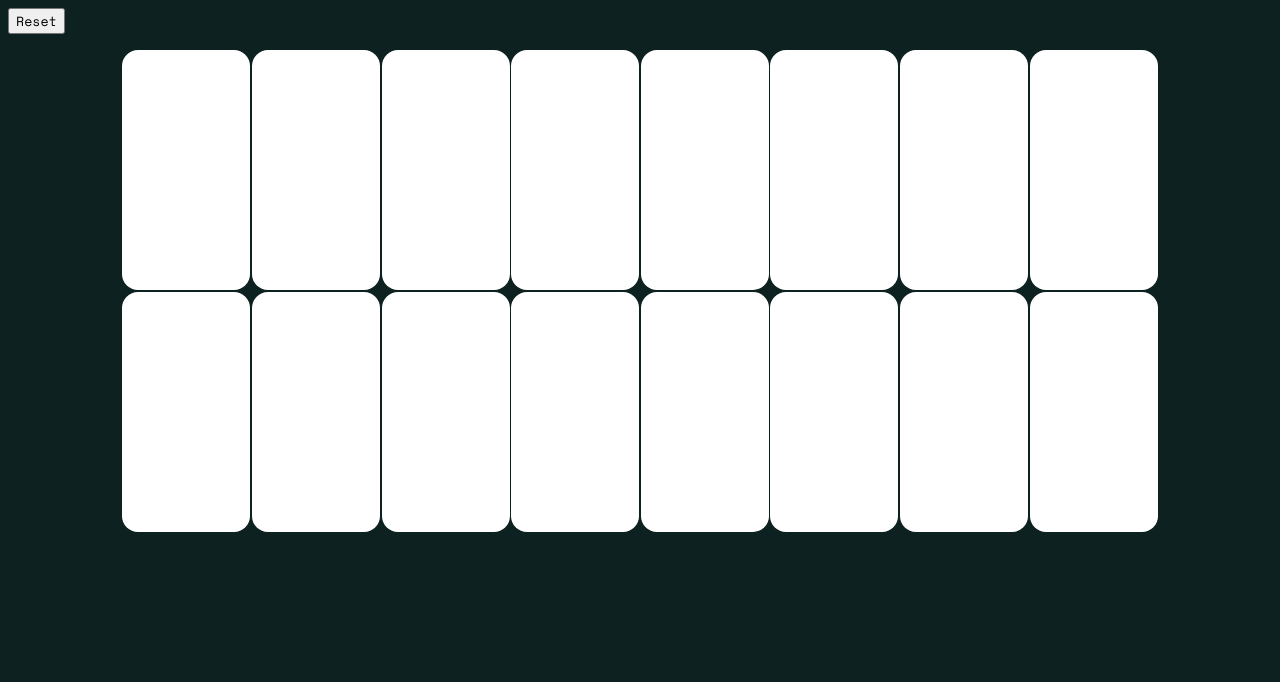
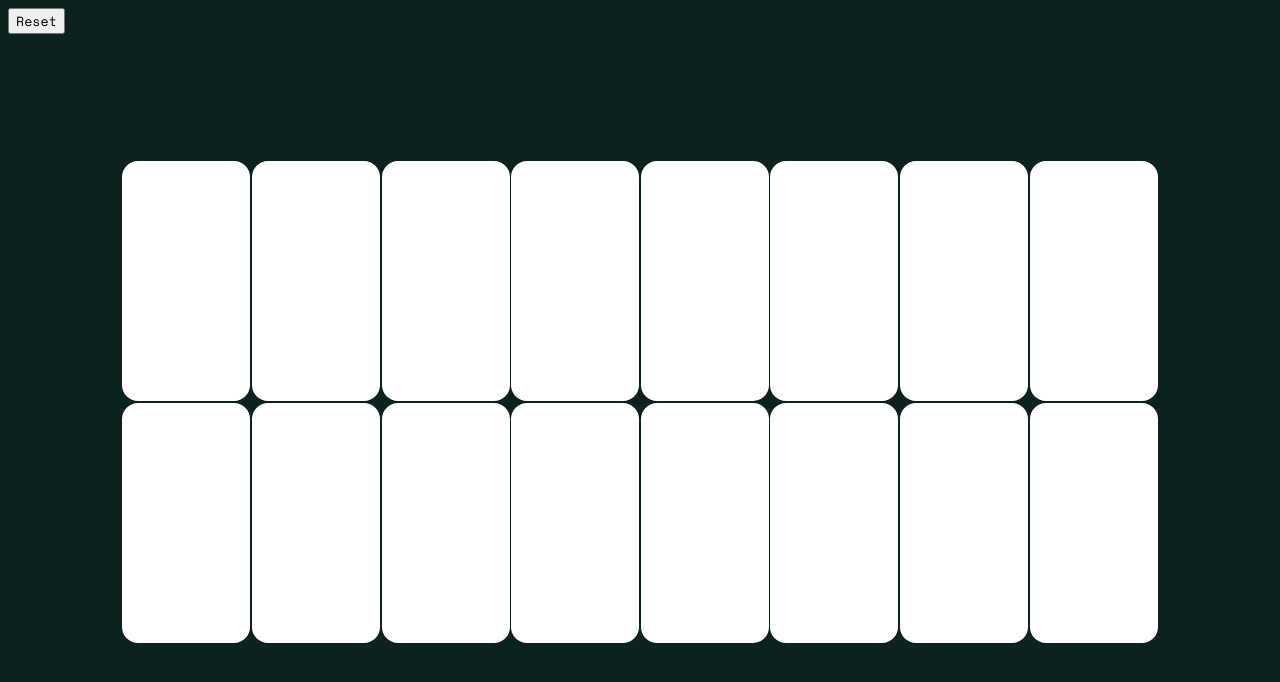
Before and after one commit to ThatLukeDev/parallax, a React (Vite) app in the folder Employer Project/: page / in a window 1280 px wide. Both pictures are taken after a click on the button "PLAY". Shown: the top 682 px of the page. Built offline with nearby package versions, Linux system fonts and the light colour scheme.

Commit message:
fixed center

```diff
--- a/Employer Project/src/App.css
+++ b/Employer Project/src/App.css
@@ -278,11 +278,12 @@ button:active {
   transform: scale(95%);
 }
 .gameHolder {
-  height: 100%;
+  height: 90vh;
   width: 100%;
   display: flex;
   flex-direction: column;
   align-items: center;
+  justify-content: center;
 }
 .cardHolder {
   display: grid;
@@ -290,7 +291,6 @@ button:active {
   grid-auto-flow: row;
   margin-top: 2vh;
   gap: .2vh;
-  height: 50vh;
 }
 
 .flipCard {
```
